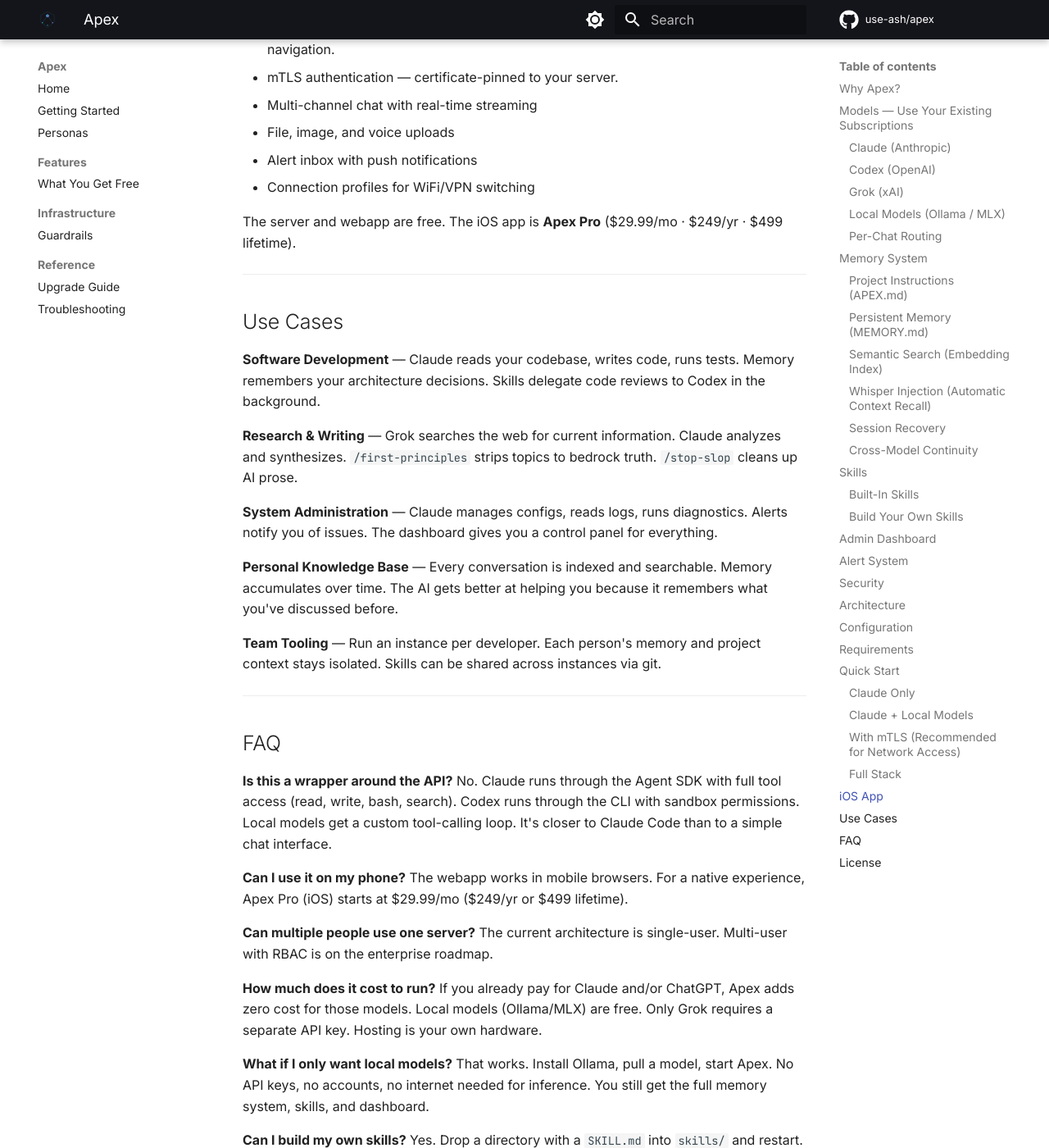
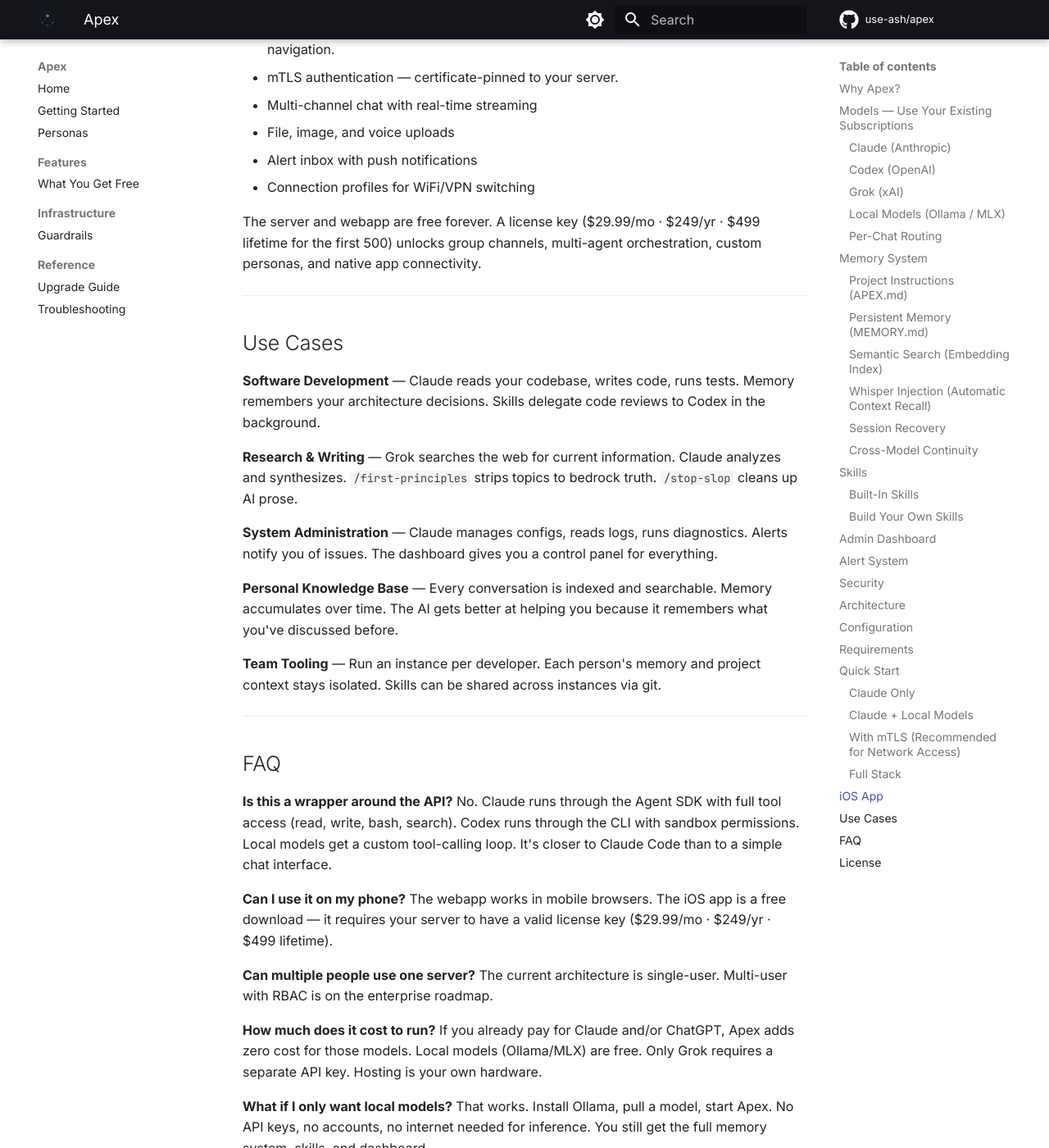
Before and after one commit to use-ash/apex, an MkDocs documentation site: the page built from docs/README_OSS.md, in a window 1280 px wide and 1400 px high, scrolled down 9753 px. Shown: the whole window at 82% size. Built offline with MkDocs 1.6.1 and Material for MkDocs 9.7.7, drawn with Linux system fonts in a browser that asks for light colours; comment, search, counter and statistics services are not loaded; some of the changed text lies outside the part shown.

Commit message:
docs: update pricing model — iOS free download, single server license gates all premium
One license key, one gate. Server license ($29.99/mo) unlocks groups,
orchestration, personas, and native app connectivity. iOS app is now a
free download that requires a valid server license to connect. No
separate iOS subscription.

Updated README pricing table, FAQ, FREE_TIER_OVERVIEW, and README_OSS
to reflect the new model consistently.

Co-Authored-By: Claude Opus 4.6 <noreply@anthropic.com>

```diff
--- a/docs/README_OSS.md
+++ b/docs/README_OSS.md
@@ -359,7 +359,7 @@ All models active. Memory system with semantic search. Whisper injection. Full s
 
 ## iOS App
 
-**Apex Pro** is a native iOS app that connects to your self-hosted server. $29.99/mo · $249/yr · $499 lifetime (first 500).
+The iOS app is a **free download** on the App Store. It connects to your self-hosted server, but requires your server to have a valid license key.
 
 - Native SwiftUI — not a PWA. Background survival, push notifications, gesture navigation.
 - mTLS authentication — certificate-pinned to your server.
@@ -368,7 +368,7 @@ All models active. Memory system with semantic search. Whisper injection. Full s
 - Alert inbox with push notifications
 - Connection profiles for WiFi/VPN switching
 
-The server and webapp are free. The iOS app is **Apex Pro** ($29.99/mo · $249/yr · $499 lifetime).
+The server and webapp are free forever. A license key ($29.99/mo · $249/yr · $499 lifetime for the first 500) unlocks group channels, multi-agent orchestration, custom personas, and native app connectivity.
 
 ---
 
@@ -392,7 +392,7 @@ The server and webapp are free. The iOS app is **Apex Pro** ($29.99/mo · $249/y
 No. Claude runs through the Agent SDK with full tool access (read, write, bash, search). Codex runs through the CLI with sandbox permissions. Local models get a custom tool-calling loop. It's closer to Claude Code than to a simple chat interface.
 
 **Can I use it on my phone?**
-The webapp works in mobile browsers. For a native experience, Apex Pro (iOS) starts at $29.99/mo ($249/yr or $499 lifetime).
+The webapp works in mobile browsers. The iOS app is a free download — it requires your server to have a valid license key ($29.99/mo · $249/yr · $499 lifetime).
 
 **Can multiple people use one server?**
 The current architecture is single-user. Multi-user with RBAC is on the enterprise roadmap.
```
Also changed, not shown: README.md (+19 -21 lines), docs/FREE_TIER_OVERVIEW.md (+3 -2 lines).
